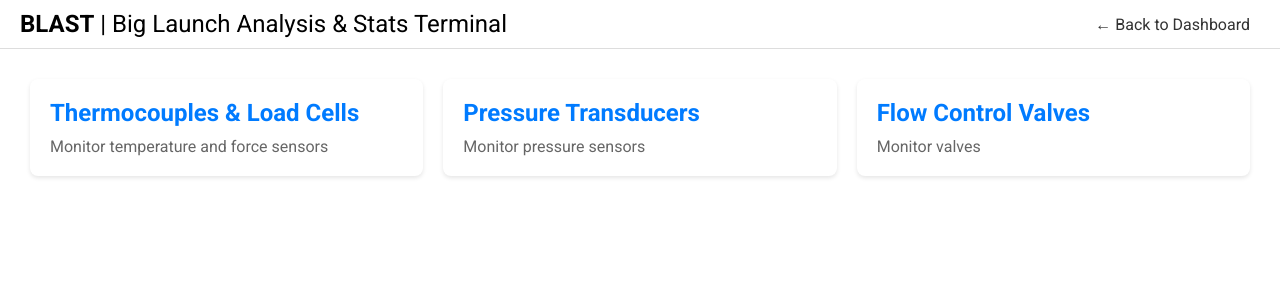
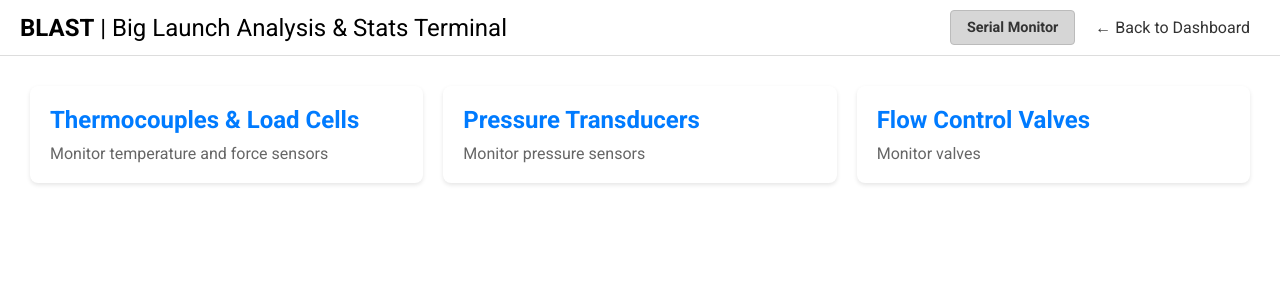
Before and after one commit to rocketproplab/rpl-blast, a FastAPI app: page / in a window 1280 px wide. Shown: the top 300 px of the page. Run offline with FastAPI, Linux system fonts and the light colour scheme; some libraries are stand-ins or nearby versions.

Commit message:
Added front end of serial moniter

```diff
--- a/frontend/app/static/css/dashboard.css
+++ b/frontend/app/static/css/dashboard.css
@@ -15,8 +15,10 @@
 
 /* Apply Roboto font globally */
 * {
-    font-family: 'Roboto', Arial, sans-serif;  /* Added fallback fonts */
-    box-sizing: border-box; /* Add this to prevent padding/border from affecting element size */
+    font-family: 'Roboto', Arial, sans-serif;
+    /* Added fallback fonts */
+    box-sizing: border-box;
+    /* Add this to prevent padding/border from affecting element size */
 }
 
 body {
@@ -50,15 +52,18 @@ header h1 {
     margin: 0;
     font-size: 1.5rem;
     text-align: left;
-    font-weight: normal;  /* Reset font weight */
+    font-weight: normal;
+    /* Reset font weight */
 }
 
 .blast-text {
-    font-weight: 700;  /* Make BLAST bold */
+    font-weight: 700;
+    /* Make BLAST bold */
 }
 
 .page-name {
-    font-weight: normal;  /* Ensure the page name is not bold */
+    font-weight: normal;
+    /* Ensure the page name is not bold */
 }
 
 .site-title strong {
@@ -67,7 +72,8 @@ header h1 {
 
 main {
     flex: 1;
-    min-height: 0;  /* Important for flex container */
+    min-height: 0;
+    /* Important for flex container */
 }
 
 .container {
@@ -87,11 +93,12 @@ main {
 .plot {
     width: 100%;
     height: 100%;
-    min-height: 0;  /* Important for grid layout */
+    min-height: 0;
+    /* Important for grid layout */
     background: white;
     border: 1px solid #ddd;
     border-radius: 8px;
-    box-shadow: 0 2px 4px rgba(0,0,0,0.1);
+    box-shadow: 0 2px 4px rgba(0, 0, 0, 0.1);
     overflow: hidden;
 }
 
@@ -109,7 +116,7 @@ main {
     padding: 10px;
     background: white;
     border-radius: 8px;
-    box-shadow: 0 2px 4px rgba(0,0,0,0.1);
+    box-shadow: 0 2px 4px rgba(0, 0, 0, 0.1);
 }
 
 .valve-indicators {
@@ -119,7 +126,8 @@ main {
 }
 
 .indicator {
-    height: 80px;  /* Reduced height */
+    height: 80px;
+    /* Reduced height */
     background: white;
     border: 1px solid #ddd;
     border-radius: 8px;
@@ -178,7 +186,7 @@ button[onclick*="'right'"] {
     background: white;
     padding: 20px;
     border-radius: 8px;
-    box-shadow: 0 2px 4px rgba(0,0,0,0.1);
+    box-shadow: 0 2px 4px rgba(0, 0, 0, 0.1);
     text-decoration: none;
     color: inherit;
     transition: transform 0.2s, box-shadow 0.2s;
@@ -186,7 +194,7 @@ button[onclick*="'right'"] {
 
 .nav-card:hover {
     transform: translateY(-2px);
-    box-shadow: 0 4px 8px rgba(0,0,0,0.2);
+    box-shadow: 0 4px 8px rgba(0, 0, 0, 0.2);
 }
 
 .nav-card h2 {
@@ -200,7 +208,8 @@ button[onclick*="'right'"] {
 }
 
 .page-nav {
-    margin-left: auto;  /* Push to the right */
+    margin-left: auto;
+    /* Push to the right */
 }
 
 .nav-link {
@@ -219,12 +228,14 @@ button[onclick*="'right'"] {
 .pt-grid {
     display: grid;
     grid-template-columns: 2.5fr 5.5fr 2fr;
-    gap: 10px;  /* Changed from 0px to add gap between columns */
+    gap: 10px;
+    /* Changed from 0px to add gap between columns */
     height: calc(100vh - 80px);
     padding: 10px;
 }
 
-.pt-line-container, .pt-agg-container {
+.pt-line-container,
+.pt-agg-container {
     display: flex;
     flex-direction: column;
     gap: 0px;
@@ -232,31 +243,37 @@ button[onclick*="'right'"] {
     background: white;
     border-radius: 8px;
     border: 1px solid #ddd;
-    box-shadow: 0 2px 4px rgba(0,0,0,0.1);
+    box-shadow: 0 2px 4px rgba(0, 0, 0, 0.1);
     padding: 0px;
 }
 
 .pt-stat-container {
     display: flex;
     flex-direction: column;
-    gap: 10px; /* Add some gap between stat blocks */
-    overflow-y: auto; /* Allow scrolling if content overflows */
+    gap: 10px;
+    /* Add some gap between stat blocks */
+    overflow-y: auto;
+    /* Allow scrolling if content overflows */
     background: white;
     border-radius: 8px;
     border: 1px solid #ddd;
-    box-shadow: 0 2px 4px rgba(0,0,0,0.1);
-    padding: 10px; /* Add some padding inside the container */
+    box-shadow: 0 2px 4px rgba(0, 0, 0, 0.1);
+    padding: 10px;
+    /* Add some padding inside the container */
 }
 
 .pt-stat-block {
-    background-color: #f9f9f9; /* Light background for each block */
+    background-color: #f9f9f9;
+    /* Light background for each block */
     border: 1px solid #e0e0e0;
     border-radius: 4px;
     display: flex;
     flex-direction: column;
     /* flex: 1; Remove this to allow natural height or set a min-height if needed */
-    min-height: 120px; /* Give a minimum height to each block */
-    overflow: hidden; /* Prevent content from spilling out */
+    min-height: 120px;
+    /* Give a minimum height to each block */
+    overflow: hidden;
+    /* Prevent content from spilling out */
 }
 
 .pt-stat-title {
@@ -269,30 +286,36 @@ button[onclick*="'right'"] {
 }
 
 .pt-stat-values {
-    padding: 8px; /* Maintain overall padding */
+    padding: 8px;
+    /* Maintain overall padding */
     font-size: 0.85rem;
     flex-grow: 1;
     display: flex;
     flex-direction: column;
-    color: black; /* Make all text in this container black by default */
+    color: black;
+    /* Make all text in this container black by default */
     /* justify-content: space-around; Remove this */
     /* We will rely on paragraph margins and container padding */
 }
 
 .pt-stat-values p {
-    margin: 6px 0; /* Slightly increase vertical margin for consistent spacing */
+    margin: 6px 0;
+    /* Slightly increase vertical margin for consistent spacing */
 }
 
 .pt-stat-values p:first-child {
-    margin-top: 0; /* Remove top margin from the first paragraph */
+    margin-top: 0;
+    /* Remove top margin from the first paragraph */
 }
 
 .pt-stat-values p:last-child {
-    margin-bottom: 0; /* Remove bottom margin from the last paragraph */
+    margin-bottom: 0;
+    /* Remove bottom margin from the last paragraph */
 }
 
 .pt-stat-values strong {
-    color: black; /* Ensure strong tags are also explicitly black */
+    color: black;
+    /* Ensure strong tags are also explicitly black */
 }
 
 /* Remove old .pt-stat-chart styles if they are no longer used directly for these blocks */
@@ -311,37 +334,46 @@ button[onclick*="'right'"] {
 #pt-agg-plot {
     width: 100%;
     height: 100%;
-    min-height: 0; /* Allow container to shrink */
+    min-height: 0;
+    /* Allow container to shrink */
 }
 
 /* Thermocouple and Load Cell Page Layout */
 .tc-lc-grid {
     display: grid;
-    grid-template-columns: 1fr 1fr; /* 50:50 split for two columns */
+    grid-template-columns: 1fr 1fr;
+    /* 50:50 split for two columns */
     gap: 10px;
-    height: calc(100vh - 80px); /* Was 100%, changed to match pt-grid for consistent viewport usage */
+    height: calc(100vh - 80px);
+    /* Was 100%, changed to match pt-grid for consistent viewport usage */
     padding: 10px;
 }
 
 .tc-lc-column {
     display: grid;
-    grid-template-rows: 8fr 2fr; /* 80:20 split for rows within a column, was 7fr 3fr */
+    grid-template-rows: 8fr 2fr;
+    /* 80:20 split for rows within a column, was 7fr 3fr */
     gap: 10px;
-    min-height: 0; /* Important for nested grids/flex */
+    min-height: 0;
+    /* Important for nested grids/flex */
 }
 
 .tc-lc-row-top,
 .tc-lc-row-bottom {
     /* .plot class already defines background, border, radius, shadow, overflow */
-    min-height: 0; /* Ensure content fits and scrolls if necessary */
-    display: flex; /* To help center content or manage internal layout */
-    flex-direction: column; /* Stack children vertically if needed */
-    /* padding: 10px; */ /* Removed padding to allow content to fill, similar to pt-line-container */
+    min-height: 0;
+    /* Ensure content fits and scrolls if necessary */
+    display: flex;
+    /* To help center content or manage internal layout */
+    flex-direction: column;
+    /* Stack children vertically if needed */
+    /* padding: 10px; */
+    /* Removed padding to allow content to fill, similar to pt-line-container */
 }
 
 /* Ensure plot divs inside these containers also take full space if they are direct children */
-.tc-lc-row-top > div,
-.tc-lc-row-bottom > div {
+.tc-lc-row-top>div,
+.tc-lc-row-bottom>div {
     width: 100%;
     height: 100%;
     min-height: 0;
@@ -350,8 +382,8 @@ button[onclick*="'right'"] {
 /* Styling for placeholder text */
 #tc-chart,
 #lc-chart,
-#tc-stats-container > div,
-#lc-stats-container > div {
+#tc-stats-container>div,
+#lc-stats-container>div {
     display: flex;
     align-items: center;
     justify-content: center;
@@ -362,9 +394,11 @@ button[onclick*="'right'"] {
 /* Grid for TC subplots and aggregate plot */
 #tc-charts-grid {
     display: grid;
-    grid-template-columns: 2.5fr 5.5fr; /* Similar to pt-grid, adjust as needed */
+    grid-template-columns: 2.5fr 5.5fr;
+    /* Similar to pt-grid, adjust as needed */
     gap: 10px;
-    padding: 0; /* The parent .tc-lc-row-top might have padding if needed */
+    padding: 0;
+    /* The parent .tc-lc-row-top might have padding if needed */
     height: 100%;
     width: 100%;
 }
@@ -376,7 +410,8 @@ button[onclick*="'right'"] {
 #tc-agg-plot {
     width: 100%;
     height: 100%;
-    min-height: 0; /* Important for flex/grid children */
+    min-height: 0;
+    /* Important for flex/grid children */
     /* background, border etc. are inherited from .plot or .pt-line-container/.pt-agg-container */
 }
 
@@ -386,7 +421,8 @@ button[onclick*="'right'"] {
 /* Thermocouple Stats Layout */
 .tc-stat-grid {
     display: flex;
-    align-items: stretch; /* Explicitly set to stretch items (stat blocks) vertically */
+    align-items: stretch;
+    /* Explicitly set to stretch items (stat blocks) vertically */
     gap: 10px;
     width: 100%;
     height: 100%;
@@ -399,11 +435,14 @@ button[onclick*="'right'"] {
     border-radius: 4px;
     display: flex;
     flex-direction: column;
-    /* min-height: 0; */ /* Let's test removing this or relying on height: 100% */
-    height: 100%; /* Explicitly set height to fill parent */
+    /* min-height: 0; */
+    /* Let's test removing this or relying on height: 100% */
+    height: 100%;
+    /* Explicitly set height to fill parent */
     overflow: hidden;
     flex: 1;
-    min-width: 150px; /* Added to ensure a minimum reasonable width */
+    min-width: 150px;
+    /* Added to ensure a minimum reasonable width */
 }
 
 /* Title and Values styling can reuse .pt-stat-title and .pt-stat-values for now,
@@ -414,23 +453,27 @@ button[onclick*="'right'"] {
 
 /* Adjust font sizes for the smaller stat blocks if needed */
 .tc-stat-block .pt-stat-title {
-    font-size: 0.8rem; /* Slightly smaller title */
+    font-size: 0.8rem;
+    /* Slightly smaller title */
     padding: 3px 5px;
 }
 
 .tc-stat-block .pt-stat-values {
-    font-size: 0.75rem; /* Slightly smaller text */
+    font-size: 0.75rem;
+    /* Slightly smaller text */
     padding: 6px;
 }
 
 .tc-stat-block .pt-stat-values p {
-    margin: 4px 0; /* Adjust margins for tighter packing */
+    margin: 4px 0;
+    /* Adjust margins for tighter packing */
 }
 
 /* Grid for LC subplots and aggregate plot (similar to tc-charts-grid) */
 #lc-charts-grid {
     display: grid;
-    grid-template-columns: 5.5fr 2.5fr; /* Agg on left (wider), Subplots on right (narrower) - reversed from TC */
+    grid-template-columns: 5.5fr 2.5fr;
+    /* Agg on left (wider), Subplots on right (narrower) - reversed from TC */
     gap: 10px;
     padding: 0;
     height: 100%;
@@ -438,8 +481,10 @@ button[onclick*="'right'"] {
 }
 
 /* Ensure the containers within lc-charts-grid and their plot divs take full space */
-#lc-agg-container, /* For LC aggregate plot */
-#lc-subplots-container, /* For LC subplots */
+#lc-agg-container,
+/* For LC aggregate plot */
+#lc-subplots-container,
+/* For LC subplots */
 #lc-agg-plot,
 #lc-subplots-plot {
     width: 100%;
@@ -487,10 +532,13 @@ button[onclick*="'right'"] {
 /* Valve Page Layout */
 .valve-grid-container {
     display: grid;
-    grid-template-rows: repeat(2, 1fr);    /* 2 rows */
-    grid-template-columns: repeat(4, 1fr); /* 4 columns */
+    grid-template-rows: repeat(2, 1fr);
+    /* 2 rows */
+    grid-template-columns: repeat(4, 1fr);
+    /* 4 columns */
     gap: 10px;
-    height: calc(100vh - 80px); /* Full available height, similar to other pages */
+    height: calc(100vh - 80px);
+    /* Full available height, similar to other pages */
     padding: 10px;
 }
 
@@ -498,7 +546,7 @@ button[onclick*="'right'"] {
     background: white;
     border: 1px solid #ddd;
     border-radius: 8px;
-    box-shadow: 0 2px 4px rgba(0,0,0,0.1);
+    box-shadow: 0 2px 4px rgba(0, 0, 0, 0.1);
     padding: 10px;
     display: flex;
     flex-direction: column;
@@ -512,53 +560,70 @@ button[onclick*="'right'"] {
 .valve-title {
     font-weight: bold;
     font-size: 0.9rem;
-    margin-bottom: 8px; /* Reduced margin a bit */
+    margin-bottom: 8px;
+    /* Reduced margin a bit */
     text-align: center;
     width: 100%;
-    flex-shrink: 0; /* Prevent title from shrinking */
+    flex-shrink: 0;
+    /* Prevent title from shrinking */
 }
 
 .valve-state-container {
     display: flex;
     flex-direction: column;
     width: 100%;
-    flex-grow: 1; /* Takes up remaining vertical space */
-    justify-content: space-evenly; /* Distribute the two state displays */
+    flex-grow: 1;
+    /* Takes up remaining vertical space */
+    justify-content: space-evenly;
+    /* Distribute the two state displays */
     gap: 8px;
 }
 
-.state-display { /* New class for each label+state unit */
+.state-display {
+    /* New class for each label+state unit */
     display: flex;
     flex-direction: column;
-    align-items: center; /* Center label and block horizontally */
-    flex-grow: 1; /* Make each state display take up available space */
+    align-items: center;
+    /* Center label and block horizontally */
+    flex-grow: 1;
+    /* Make each state display take up available space */
     /* border: 1px dashed blue; /* For debugging layout */
-    padding: 5px 0; /* Add some padding */
-    justify-content: center; /* Center label and block vertically within this container */
+    padding: 5px 0;
+    /* Add some padding */
+    justify-content: center;
+    /* Center label and block vertically within this container */
 }
 
 .valve-state-label {
     font-size: 0.8rem;
-    text-align: center; /* Label centered above block */
-    margin-bottom: 5px; /* Space between label and its block */
-    flex-shrink: 0; /* Prevent label from shrinking */
+    text-align: center;
+    /* Label centered above block */
+    margin-bottom: 5px;
+    /* Space between label and its block */
+    flex-shrink: 0;
+    /* Prevent label from shrinking */
 }
 
 .valve-state {
-    width: 85%;  /* Make state block wide */
-    min-height: 60px; /* Increased minimum height */
-    flex-grow: 1; /* Allow block to grow tall within its .state-display parent */
+    width: 85%;
+    /* Make state block wide */
+    min-height: 60px;
+    /* Increased minimum height */
+    flex-grow: 1;
+    /* Allow block to grow tall within its .state-display parent */
     border: 1px solid #ccc;
     border-radius: 4px;
     /* background-color: #eee; /* Default, will be overridden by .on/.off */
 }
 
 .valve-state.on {
-    background-color: #0072B2; /* Blue for ON */
+    background-color: #0072B2;
+    /* Blue for ON */
 }
 
 .valve-state.off {
-    background-color: #E69F00; /* Orange for OFF */
+    background-color: #E69F00;
+    /* Orange for OFF */
 }
 
 /* Style for empty valve blocks if needed, or rely on &nbsp; */
@@ -603,12 +668,13 @@ button[onclick*="'right'"] {
     background: white;
     border: 1px solid #ddd;
     border-radius: 8px;
-    box-shadow: 0 2px 4px rgba(0,0,0,0.1);
+    box-shadow: 0 2px 4px rgba(0, 0, 0, 0.1);
     padding: 10px;
     margin-top: 10px;
 }
 
-.calibration-header { /* title + actions on one line */
+.calibration-header {
+    /* title + actions on one line */
     display: flex;
     justify-content: space-between;
     align-items: center;
@@ -635,7 +701,8 @@ button[onclick*="'right'"] {
 
 .calibration-row {
     display: grid;
-    grid-template-columns: auto 2fr 1fr 1fr 1fr; /* swatch | name | input | update | zero */
+    grid-template-columns: auto 2fr 1fr 1fr 1fr;
+    /* swatch | name | input | update | zero */
     gap: 8px;
     align-items: center;
 }
@@ -660,6 +727,75 @@ button[onclick*="'right'"] {
     border-radius: 4px;
 }
 
-.calibration-update, .calibration-zero {
+.calibration-update,
+.calibration-zero {
     width: 100%;
 }
+
+/* Serial Monitor Styles */
+.serial-btn {
+    background-color: #d6d6d6;
+    color: #333;
+    padding: 8px 16px;
+    font-size: 0.9rem;
+    display: flex;
+    align-items: center;
+    border-radius: 4px;
+    border: 1px solid #bbb;
+    cursor: pointer;
+    font-weight: bold;
+}
+
+.serial-btn:hover {
+    background-color: #c0c0c0;
+}
+
+.serial-pane {
+    width: 100%;
+    height: 250px;
+    background: #1e1e1e;
+    border: 1px solid #333;
+    border-radius: 8px;
+    box-shadow: 0 2px 4px rgba(0, 0, 0, 0.3);
+    display: flex;
+    flex-direction: column;
+    margin-top: 10px;
+}
+
+.serial-pane-header {
+    background: #2d2d2d;
+    padding: 8px 15px;
+    border-bottom: 1px solid #333;
+    color: #fff;
+}
+
+.serial-pane-header h2 {
+    margin: 0;
+    font-size: 0.9rem;
+    font-weight: bold;
+    color: #ccc;
+    text-transform: uppercase;
+    letter-spacing: 1px;
+}
+
+.serial-pane-body {
+    flex: 1;
+    display: flex;
+    flex-direction: column;
+    padding: 0;
+}
+
+#serial-console {
+    flex: 1;
+    background: #1e1e1e;
+    color: #6a9955;
+    font-family: 'Consolas', 'Monaco', 'Courier New', monospace;
+    font-size: 0.9rem;
+    border: none;
+    resize: none;
+    outline: none;
+    padding: 10px 15px;
+    width: 100%;
+    height: 100%;
+    line-height: 1.4;
+}
--- /dev/null
+++ b/frontend/app/static/js/serial_monitor.js
@@ -0,0 +1,41 @@
+document.addEventListener('DOMContentLoaded', function () {
+    var serialBtn = document.getElementById('serial-btn');
+    var slot = document.getElementById('serial-monitor-slot');
+
+    if (!serialBtn || !slot) return;
+
+    // Build the serial monitor HTML
+    var paneHTML =
+        '<div id="serial-pane" class="serial-pane">' +
+        '<div class="serial-pane-header">' +
+        '<h2>Serial Monitor</h2>' +
+        '</div>' +
+        '<div class="serial-pane-body">' +
+        '<textarea id="serial-console" readonly>To be implemented soon</textarea>' +
+        '</div>' +
+        '</div>';
+
+    // Check localStorage for persisted state
+    var isOpen = localStorage.getItem('serialMonitorOpen') === 'true';
+
+    if (isOpen) {
+        slot.innerHTML = paneHTML;
+        serialBtn.textContent = 'Close Serial Monitor';
+    }
+
+    serialBtn.addEventListener('click', function () {
+        var pane = document.getElementById('serial-pane');
+
+        if (pane) {
+            // Currently open — close it
+            slot.innerHTML = '';
+            serialBtn.textContent = 'Serial Monitor';
+            localStorage.setItem('serialMonitorOpen', 'false');
+        } else {
+            // Currently closed — open it
+            slot.innerHTML = paneHTML;
+            serialBtn.textContent = 'Close Serial Monitor';
+            localStorage.setItem('serialMonitorOpen', 'true');
+        }
+    });
+});
--- a/frontend/app/templates/base.html
+++ b/frontend/app/templates/base.html
@@ -1,5 +1,6 @@
 <!DOCTYPE html>
 <html lang="en">
+
 <head>
     <meta charset="UTF-8">
     <meta name="viewport" content="width=device-width, initial-scale=1.0">
@@ -8,17 +9,22 @@
     <script src="https://cdn.plot.ly/plotly-latest.min.js"></script>
     {% block head %}{% endblock %}
 </head>
+
 <body>
     <header>
         <div class="header-content">
             <h1 class="site-title">
-                <span class="blast-text">BLAST</span> | <span class="page-name">{% block header_title %}Big Launch Analysis & Stats Terminal{% endblock %}</span>
+                <span class="blast-text">BLAST</span> | <span class="page-name">{% block header_title %}Big Launch
+                    Analysis & Stats Terminal{% endblock %}</span>
             </h1>
-            {% if request.endpoint != 'main.index' %}
-            <nav class="page-nav">
-                <a href="{{ url_for('main.index') }}" class="nav-link">← Back to Dashboard</a>
-            </nav>
-            {% endif %}
+            <div style="display: flex; align-items: center; gap: 10px;">
+                <button id="serial-btn" class="serial-btn">Serial Monitor</button>
+                {% if request.endpoint != 'main.index' %}
+                <nav class="page-nav">
+                    <a href="{{ url_for('main.index') }}" class="nav-link">← Back to Dashboard</a>
+                </nav>
+                {% endif %}
+            </div>
         </div>
     </header>
 
@@ -27,6 +33,8 @@
     </main>
 
     <!-- Browser monitoring script -->
+    <script src="{{ url_for('static', filename='js/serial_monitor.js') }}"></script>
     <script src="{{ url_for('static', filename='js/browser_monitor.js') }}"></script>
 </body>
+
 </html>
--- a/frontend/app/templates/index.html
+++ b/frontend/app/templates/index.html
@@ -19,5 +19,6 @@
             <p>Monitor valves</p>
         </a>
     </div>
-    </div>
+    <div id="serial-monitor-slot"></div>
+</div>
 {% endblock %}
--- a/frontend/app/templates/pressure.html
+++ b/frontend/app/templates/pressure.html
@@ -42,6 +42,7 @@ const Config = {
             {% endfor %}
         </div>
     </div>
+    <div id="serial-monitor-slot"></div>
     <div id="calibration-pt"></div>
 </div>
 {% endblock %}
--- a/frontend/app/templates/thermocouples.html
+++ b/frontend/app/templates/thermocouples.html
@@ -79,6 +79,7 @@ const Config = {
             </div>
         </div>
     </div>
+    <div id="serial-monitor-slot"></div>
     <div id="calibration-tc-lc"></div>
 </div>
 {% endblock %}
--- a/frontend/app/templates/valves.html
+++ b/frontend/app/templates/valves.html
@@ -25,9 +25,8 @@ const Config = {
             </div>
         </div>
         {% else %}
-                {% set valve_index = i if i < 3 else i - 1 %}
-                {% set valve = config.FLOW_CONTROL_VALVES[valve_index] if valve_index < config.NUM_FLOW_CONTROL_VALVES else none %}
-                <div class="valve-block" id="valve-block-{{ i }}">
+        {% set valve_index = i if i < 3 else i - 1 %} {% set valve=config.FLOW_CONTROL_VALVES[valve_index] if
+            valve_index < config.NUM_FLOW_CONTROL_VALVES else none %} <div class="valve-block" id="valve-block-{{ i }}">
             {% if valve %}
             <div class="valve-title">{{ valve.name }}</div>
             <div class="valve-state-container">
@@ -45,5 +44,6 @@ const Config = {
     {% endif %}
     {% endfor %}
 </div>
+<div id="serial-monitor-slot"></div>
 </div>
 {% endblock %}
```
Lines whose indentation alone changed are shown as unchanged.
